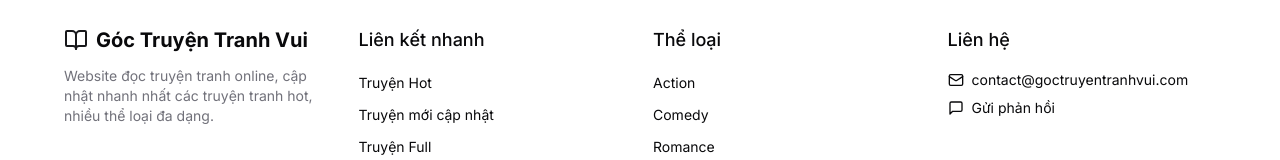
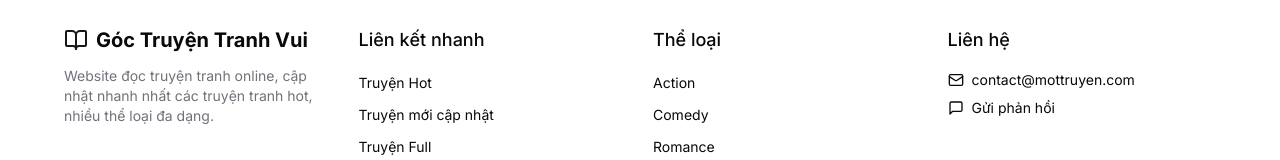
Before and after one commit to minhtri2702/mot-frontend, a Next.js app: page / in a window 1280 px wide. Shown: the part 457-617 px from the top of the page. Built offline with nearby package versions, Linux system fonts and the light colour scheme; no server answers.

Commit message:
cchandpoi

```diff
--- a/src/components/footer.tsx
+++ b/src/components/footer.tsx
@@ -76,7 +76,7 @@ export default function Footer() {
               <li className="flex items-center">
                 <Mail className="h-4 w-4 mr-2" />
                 <a href="mailto:contact@goctruyentranhvui.com" className="text-sm hover:text-primary">
-                  contact@goctruyentranhvui.com
+                  contact@mottruyen.com
                 </a>
               </li>
               <li className="flex items-center">
```
